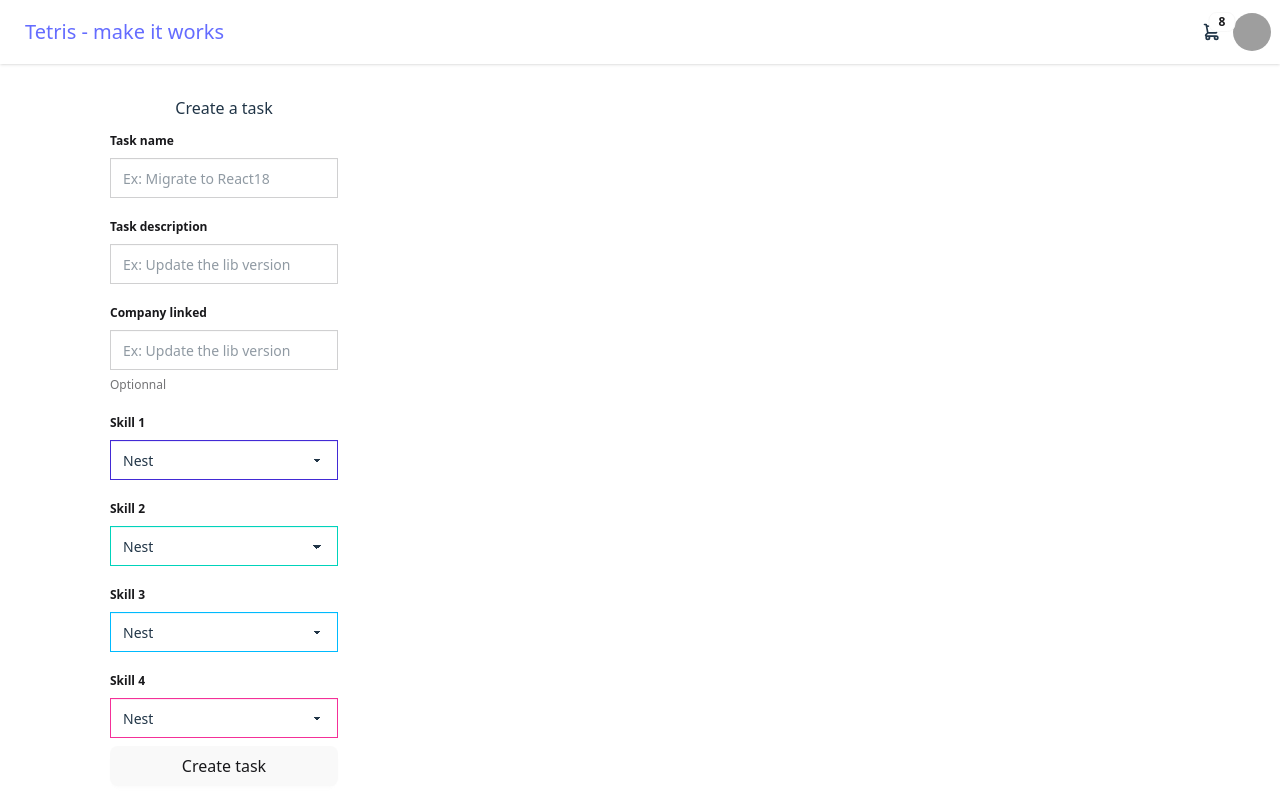
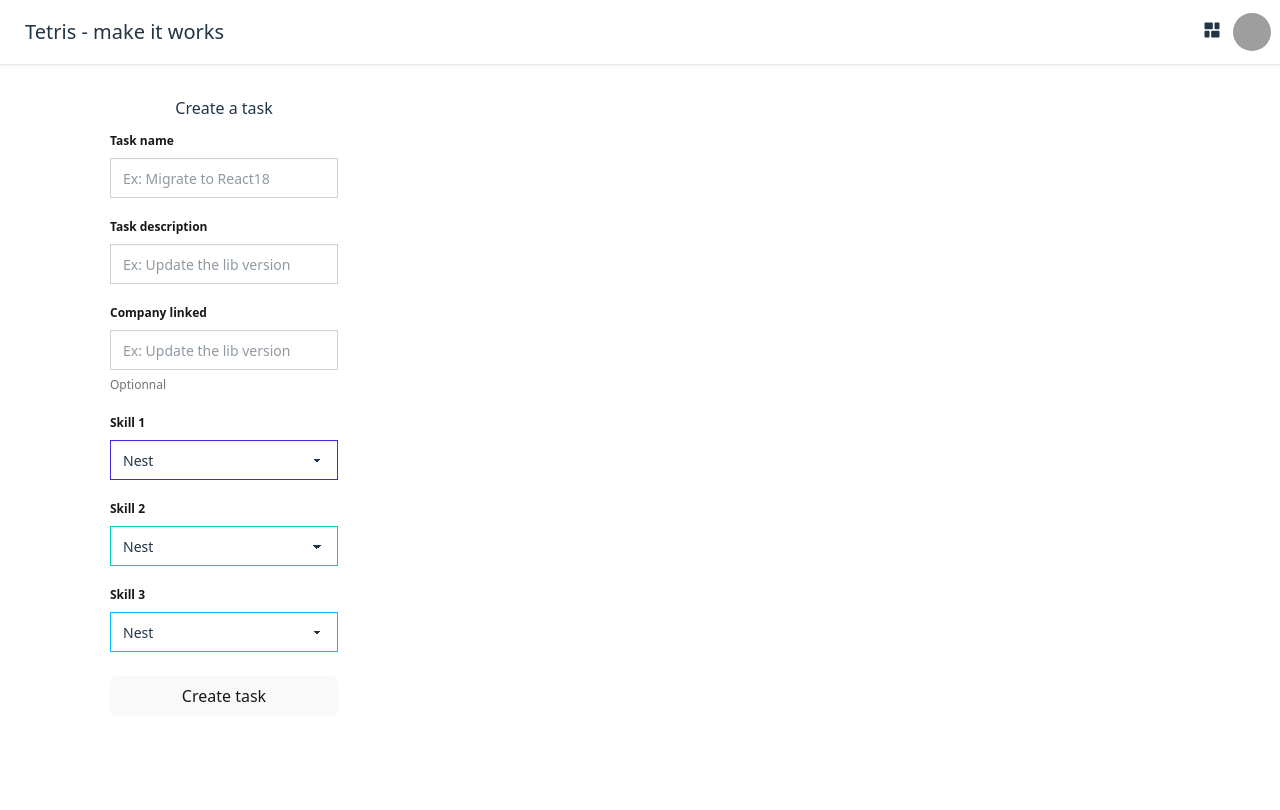
Before and after one commit to Clarence1208/Tetris-MakeItWork-FRONT, a React (Vite) app: page /dashboards in a window 1280 px wide. Shown: the top 810 px of the page. Built offline with nearby package versions, Linux system fonts and the light colour scheme; grey boxes are pictures that could not be loaded.

Commit message:
udpated header

```diff
--- a/package.json
+++ b/package.json
@@ -10,11 +10,13 @@
     "preview": "vite preview"
   },
   "dependencies": {
+    "@remixicon/react": "^4.6.0",
     "@tailwindcss/vite": "^4.0.10",
     "react": "^19.0.0",
-    "tailwindcss": "^4.0.10",
     "react-dom": "^19.0.0",
-    "react-router-dom": "^7.2.0"
+    "react-icons": "^5.5.0",
+    "react-router-dom": "^7.2.0",
+    "tailwindcss": "^4.0.10"
   },
   "devDependencies": {
     "@eslint/js": "^9.21.0",
--- a/src/App.css
+++ b/src/App.css
@@ -7,6 +7,9 @@
   width: 100vw;
 }
 
+a {
+  color: inherit;
+}
 .logo {
   height: 6em;
   padding: 1.5em;
--- a/src/components/Header.tsx
+++ b/src/components/Header.tsx
@@ -1,38 +1,25 @@
+import {RiDashboardHorizontalFill} from "react-icons/ri";
 export default function Header() {
     return (
         <div className="navbar bg-base-100 shadow-sm">
             <div className="flex-1">
-                <a className="btn btn-ghost text-xl">Tetris - make it works</a>
+                <a href="/" className="btn btn-ghost text-xl">Tetris - make it works</a>
             </div>
             <div className="flex-none">
                 <div className="dropdown dropdown-end">
                     <div tabIndex={0} role="button" className="btn btn-ghost btn-circle">
-                        <div className="indicator">
-                            <svg xmlns="http://www.w3.org/2000/svg" className="h-5 w-5" fill="none" viewBox="0 0 24 24"
-                                 stroke="currentColor">
-                                <path strokeLinecap="round" strokeLinejoin="round" strokeWidth="2"
-                                      d="M3 3h2l.4 2M7 13h10l4-8H5.4M7 13L5.4 5M7 13l-2.293 2.293c-.63.63-.184 1.707.707 1.707H17m0 0a2 2 0 100 4 2 2 0 000-4zm-8 2a2 2 0 11-4 0 2 2 0 014 0z"/>
-                            </svg>
-                            <span className="badge badge-sm indicator-item">8</span>
-                        </div>
-                    </div>
-                    <div
-                        tabIndex={0}
-                        className="card card-compact dropdown-content bg-base-100 z-1 mt-3 w-52 shadow">
-                        <div className="card-body">
-                            <span className="text-lg font-bold">8 Items</span>
-                            <span className="text-info">Subtotal: $999</span>
-                            <div className="card-actions">
-                                <button className="btn btn-primary btn-block">View cart</button>
+                        <a href="/dashboards">
+                            <div className="indicator" title="Tetris dashboards">
+                                <RiDashboardHorizontalFill className="h-5 w-5" />
                             </div>
-                        </div>
+                        </a>
                     </div>
                 </div>
                 <div className="dropdown dropdown-end">
                     <div tabIndex={0} role="button" className="btn btn-ghost btn-circle avatar">
                         <div className="w-10 rounded-full">
                             <img
-                                alt="Tailwind CSS Navbar component"
+                                alt="Profile pic"
                                 src="https://img.daisyui.com/images/stock/photo-1534528741775-53994a69daeb.webp"/>
                         </div>
                     </div>
@@ -42,7 +29,6 @@ export default function Header() {
                         <li>
                             <a className="justify-between">
                                 Profile
-                                <span className="badge">New</span>
                             </a>
                         </li>
                         <li><a>Settings</a></li>
--- a/src/components/blockForm/BlockForm.css
+++ b/src/components/blockForm/BlockForm.css
@@ -11,5 +11,6 @@
     flex-direction: column;
     align-items: center;
     justify-content: center;
+    height: 100%;
     width: 30vw;
 }
--- a/src/components/blockForm/BlockForm.tsx
+++ b/src/components/blockForm/BlockForm.tsx
@@ -25,7 +25,7 @@ const initialSkills : Skill[] = [
     {id: 1, name: "Nest"},
     {id: 2, name: "PHP"},
 ]
-export default function BlockForm() {
+export default function  BlockForm() {
 
     const [taskFormData, setTaskFormData] = useState<TaskFormData>(initialTaskFormData);
     const [skills, setSkills] = useState<Skill[]>(initialSkills);
@@ -33,7 +33,7 @@ export default function BlockForm() {
     async function postTask(formData: TaskFormData) {
         try {
             const API_URL = import.meta.env.VITE_API_URL;
-            const response = await fetch(`${API_URL}/cards`, {
+            const response = await fetch(`${API_URL}/tasks`, {
                 method: 'POST',
                 headers: {
                     'Content-Type': 'application/json'
@@ -153,19 +153,8 @@ export default function BlockForm() {
                             ))}
                         </select>
                     </fieldset>
-                    <fieldset className="fieldset my-1">
-                        <legend className="fieldset-legend">Skill 4</legend>
-                        <select defaultValue="None" className="select select-secondary" onChange={handleSelectSkills}>
-                            <option disabled={true}>Choose a skill linked</option>
-                            {skills.map(skill => (
-                                <option key={skill.id} value={skill.name}>
-                                    {skill.name}
-                                </option>
-                            ))}
-                        </select>
-                    </fieldset>
 
-                    <button type="submit" className="btn btn-default" onClick={handleSubmitTaskForm}>Create task</button>
+                    <button type="submit" className="btn btn-default my-4" onClick={handleSubmitTaskForm}>Create task</button>
                 </div>
 
             </form>
```
Also changed, not shown: 1 other file (tests, documents, lock files or other folders).
